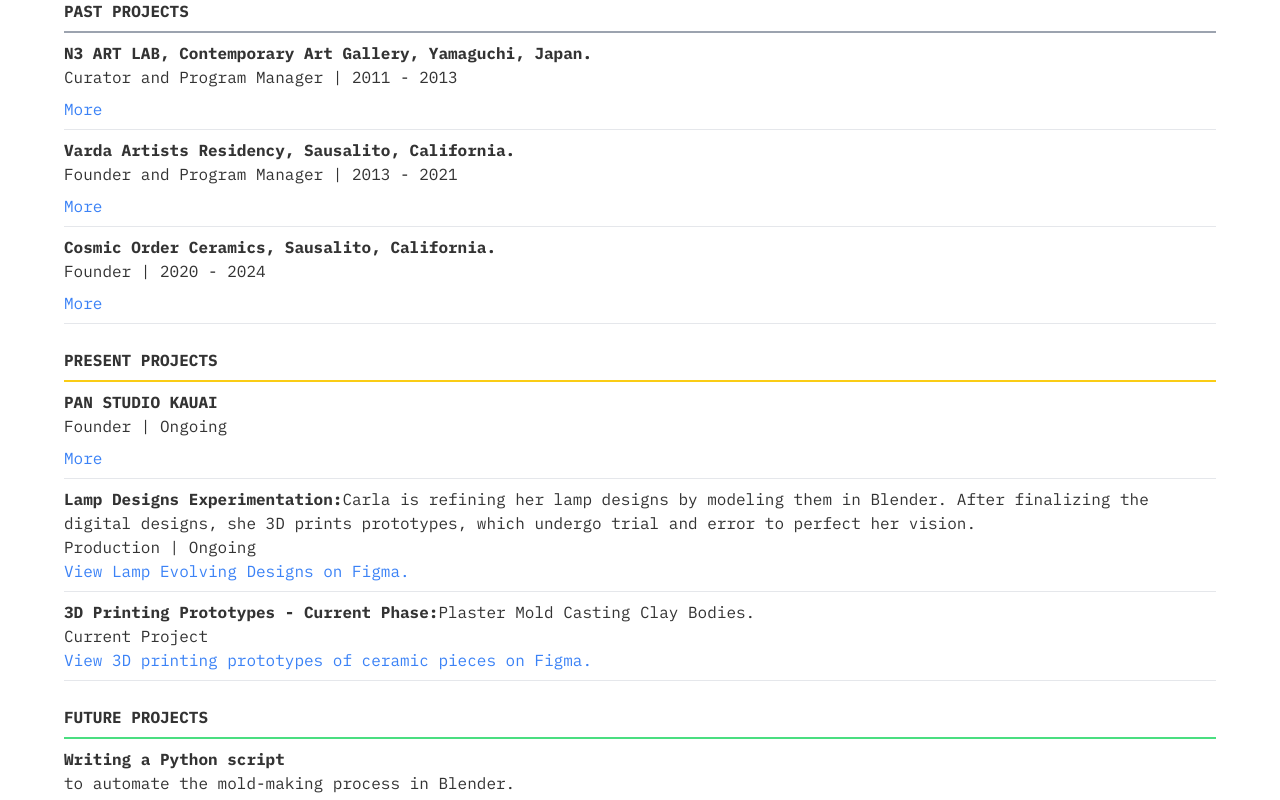
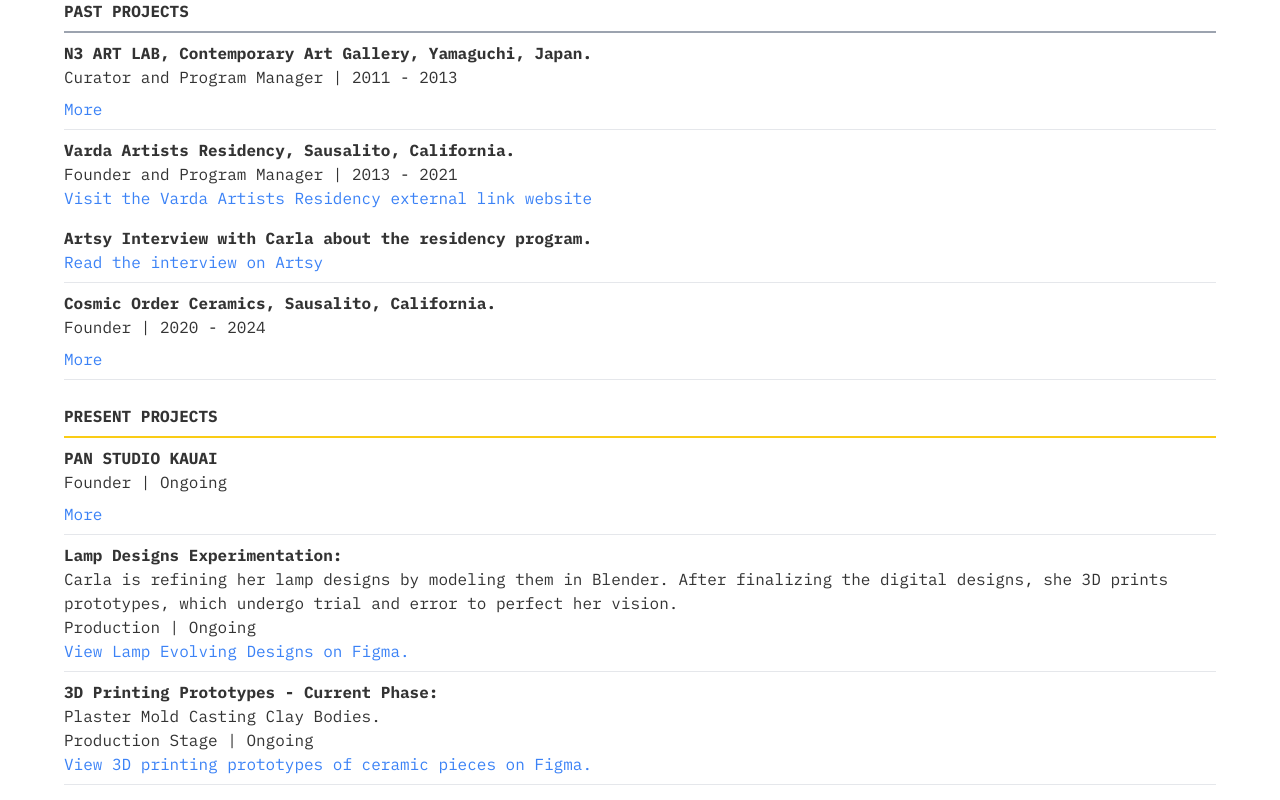
Before and after one commit to carlasushi/carla-paloma-portfolio, a Next.js app: page / in a window 1280 px wide. Shown: the part 760-1560 px from the top of the page. Built offline with nearby package versions, Linux system fonts and the light colour scheme.

Commit message:
Changed the project sections

```diff
--- a/src/components/Table.tsx
+++ b/src/components/Table.tsx
@@ -59,31 +59,37 @@
           </div>
         )}
 
-        {/* Varda Artists Residency Entry */}
+        {/* Varda Artists Residency and Interview Entry */}
         <div className="py-2 border-b">
+          <ul>
+            <li>
               <span className="font-bold">Varda Artists Residency, Sausalito, California.</span>
               <br />
               Founder and Program Manager | 2013 - 2021
               <br />
-          <button
-            onClick={toggleEmbed2}
+              <a
+                href="http://www.vardaartistsresidency.to/"
+                target="_blank"
+                rel="noopener noreferrer"
                 className="text-blue-500 hover:underline mt-2"
               >
-            {isEmbedded2 ? 'Hide' : 'More'}
-          </button>
+                Visit the Varda Artists Residency external link website
+              </a>
+            </li>
+            <li className="mt-4">
+              <span className="font-bold">Artsy Interview with Carla about the residency program.</span>
+              <br />
+              <a
+                href="https://www.artsy.net/article/artsy-editorial-houseboat-hosted-jack-kerouac-maya-angelou-artist-residency"
+                target="_blank"
+                rel="noopener noreferrer"
+                className="text-blue-500 hover:underline mt-2"
+              >
+                Read the interview on Artsy
+              </a>
+            </li>
+          </ul>
         </div>
-
-        {isEmbedded2 && (
-          <div className="mt-2">
-            <iframe
-              src="http://www.vardaartistsresidency.to/"
-              width="100%"
-              height="800"
-              title="Varda Artists Residency"
-              className="border border-gray-300 rounded-lg"
-            />
-          </div>
-        )}
 
         {/* Cosmic Order Ceramics Entry */}
         <div className="py-2 border-b" id="cosmic-order-ceramics">
@@ -145,6 +151,7 @@
         {/* Lamp Design Entry */}
         <div className="py-2 border-b">
           <span className="font-bold">Lamp Designs Experimentation:</span>
+          <br />
           Carla is refining her lamp designs by modeling them in Blender. After finalizing the digital designs, she 3D prints prototypes, which undergo trial and error to perfect her vision.
           <br />
           Production | Ongoing
@@ -162,9 +169,10 @@
         {/* 3D Printing Prototypes Entry */}
         <div className="py-2 border-b">
           <span className="font-bold">3D Printing Prototypes - Current Phase:</span>
+          <br />
           Plaster Mold Casting Clay Bodies.
           <br />
-          Current Project
+            Production Stage | Ongoing
           <br />
           <a
             href="https://www.figma.com/design/iafqeEQblhzsAckznCLcZs/Untitled?node-id=0-1&t=xfXhmKeD6LflXF01-1"
```
Lines whose indentation alone changed are shown as unchanged.
